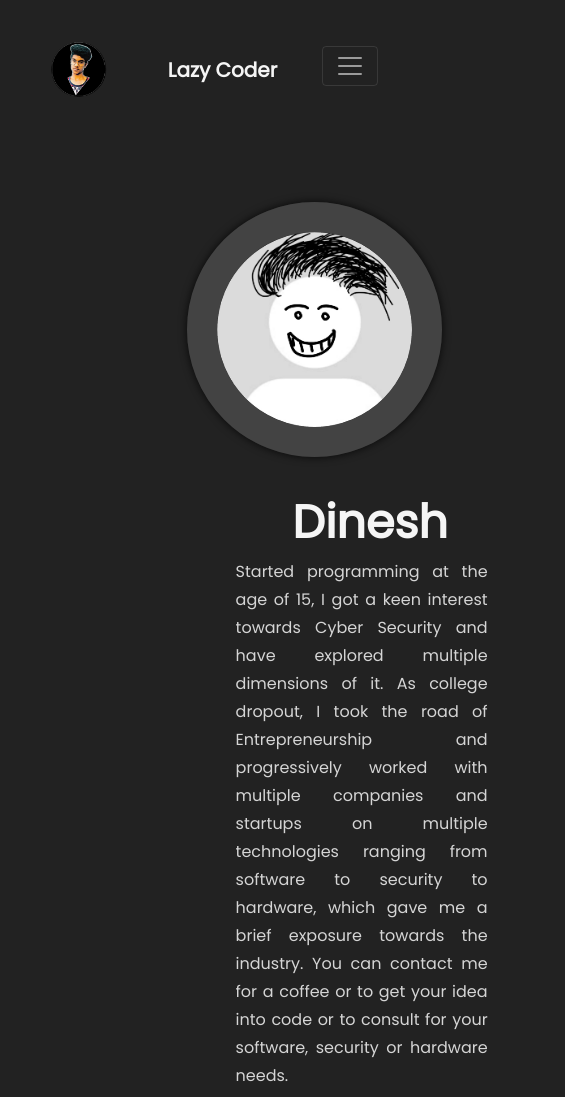
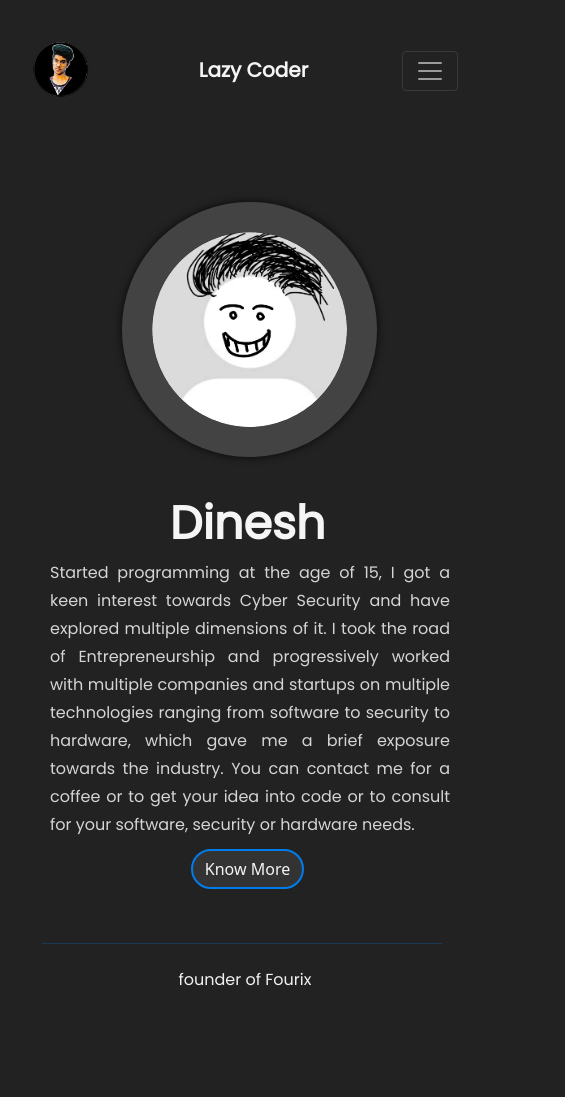
Before and after one commit to Dinesh-4/dinesh.me, a plain HTML site: page index.html in a window 390 px wide. Shown: the top 1097 px of the page, 565 px wide, since content can reach past the window. After the commit the page ends 1007 px from the top, so only its background shows below. Drawn offline with nearby package versions, Linux system fonts and the light colour scheme.

Commit message:
mobile resposive

```diff
--- a/index.html
+++ b/index.html
@@ -3,6 +3,7 @@
 
 <head style="background-color:rgb(34,34,34,1) ;">
     <meta charset="UTF-8">
+    <meta name ="viewport" content="width=device-width, initial-scale=1.0">
     <meta http-equiv="X-UA-Compatible" content="IE=edge">
     <meta name="google-site-verification" content="r6ocaaPlEsintV5XQ-By4W86pHhdlAByNKfIEs38X7g" />
     <meta name="viewport" content="width=device-width, initial-scale=1.0">
@@ -75,17 +76,82 @@
         .footer{
             background-color:rgb(34,34,34,1) !important;
         }
+        body{
+            background-color:rgb(34,34,34,1) ;
+        }
+        .container-fluid{
+            background-color:rgb(34,34,34,1) ;
+        }
+        .rounded-pill{
+            width:90px; margin-left: 23px; margin-top: 12px;
+        }
+        .container{
+            margin-left: 175px;
+        }
+        hr{
+            width:90%; height:2px ; text-align:left;margin-left:20px; color: #007ced;
+        }
+        @media only screen and (max-width: 500px) {
+            body {
+                background-color:rgb(34,34,34,1);
+                overflow-x: hidden;
+                overflow-y: auto;
+                width: fit-content;
+                touch-action: none;
+
+            }
+            .rounded-pill{
+                margin-left: 5px;
+            }
+            .navbar-toggler{
+                margin-right: -60px;
+                margin-top: 10px;
+            }
+            .container{
+                margin-left: 10px;
+                width: 400px;
+            }
+            .container .homeprofile{
+                margin-left: 100px;
+
+            }
+            .maincontainer{
+                width: auto;
+
+            }
+            .home-text h1{
+                margin-left: 75px;
+            }
+            .home-para{
+                margin-left: 13px;
+                width: 400px;
+            }
+            .btn{
+                margin-left: 75px;
+            }
+            hr{
+                width: 400px;
+            }
+            .footer{
+                margin-left: 80px
+            }
+
+}
+
+
     </style>
 
 </head>
 
-<body style="background-color:rgb(34,34,34,1) ;">
+<body >
     <header id="maincontainer" class="maincontainer">
         <nav class="navbar navbar-expand-md bg-dark navbar-dark justify-content-end">
-            <div style="background-color:rgb(34,34,34,1) ; " class="container-fluid ">
+            <div  class="container-fluid ">
                 <a class="navbar-brand " href="#Home">
-                    <img src="profile.png " alt="dinesh-profile-pic " style="width:90px; margin-left: 23px; margin-top: 12px;" class="rounded-pill ">
+
+                    <img src="profile.png " alt="dinesh-profile-pic " class="rounded-pill ">
                     <a style="text-decoration: none; font-size: 46px;" href="#Home">
+
                         <div class="logo-text"><h1>Lazy Coder</h1></div>
                     </a>
 
@@ -115,7 +181,7 @@
     <section id="Home" class="Home">
 
 
-        <div style = "margin-left: 175px;" class="container">
+        <div  class="container">
             <div class="row flex-v-align flex-direction-reverse ">
                 <div class="col-md-6 col-xs-6 order-md-2 order-lg-2">
                     <div class="image-center">
@@ -129,13 +195,15 @@
                     <div class="home-text">
                         <h1>Dinesh</h1>
                         <div class="home-para">
-                            <p>Started programming at the age of 15, I got a keen interest towards Cyber Security and have explored multiple dimensions of it. As college dropout, I took the road of Entrepreneurship and progressively worked with multiple companies and startups on multiple technologies ranging from software to security to hardware, which gave me a brief exposure towards the industry. You can contact me for a coffee or to get your idea into code or to consult for your software, security or hardware needs.</p>
+                            <p>
+                                Started programming at the age of 15, I got a keen interest towards Cyber Security and have explored multiple dimensions of it. I took the road of Entrepreneurship and progressively worked with multiple companies and startups on multiple technologies ranging from software to security to hardware, which gave me a brief exposure towards the industry. You can contact me for a coffee or to get your idea into code or to consult for your software, security or hardware needs.
+                            </p>
                         </div>
                         <a href="#About" class="btn btn-primary mb-1 btn-secondary btn-outline-light">Know More</a>
 
                     </div>
                     <br>
-                    <hr style="width:90%; height:2px ; text-align:left;margin-left:20px; color: #007ced;">
+                    <hr>
                 </div>
             </div>
 
--- a/style.css
+++ b/style.css
@@ -99,7 +99,38 @@ div .container{
     box-shadow: 0 0 8px rgba(0, 0, 0, .8);
 }
 
+@media (max-device-width: 320px) {
+    .home-text {
+        text-align: center;
+        margin-top: 4%;
+        padding-left: 5px;
+        padding-right: 5px;
+        margin-left: -50%;
+        margin-right: auto;
+    }
+}
+@media (max-device-width: 320px) {
+    .home-para {
+        text-indent: 50px;
+        text-align: justify;
+        letter-spacing: 3px;
+    }
 
+}
+@media (max-device-width: 320px) {
+    .col-md-6{
+        align-items: center;
+        width: 300px;
+        height: 300px;
+        border: 30px solid rgb(67,67,67);
+        border-radius: 700px;
+        margin-top: 80px;
+        margin-left: -10px;
+        margin-right: 100px;
+        box-shadow: 0 0 8px rgba(0, 0, 0, .8);
+    }
+
+}
 @media (max-device-width: 992px) {
     .homeprofile {
         text-align: center;
@@ -124,8 +155,8 @@ div .container{
 @media (max-device-width: 992px) {
     .home-para {
         text-align: justify;
-        margin-left: 10%;
-        margin-right: 15%;
+        margin-left: 5%;
+        margin-right: 5%;
     }
 }
 
```
Also changed, not shown: aboutme.html (+6 -0 lines).
